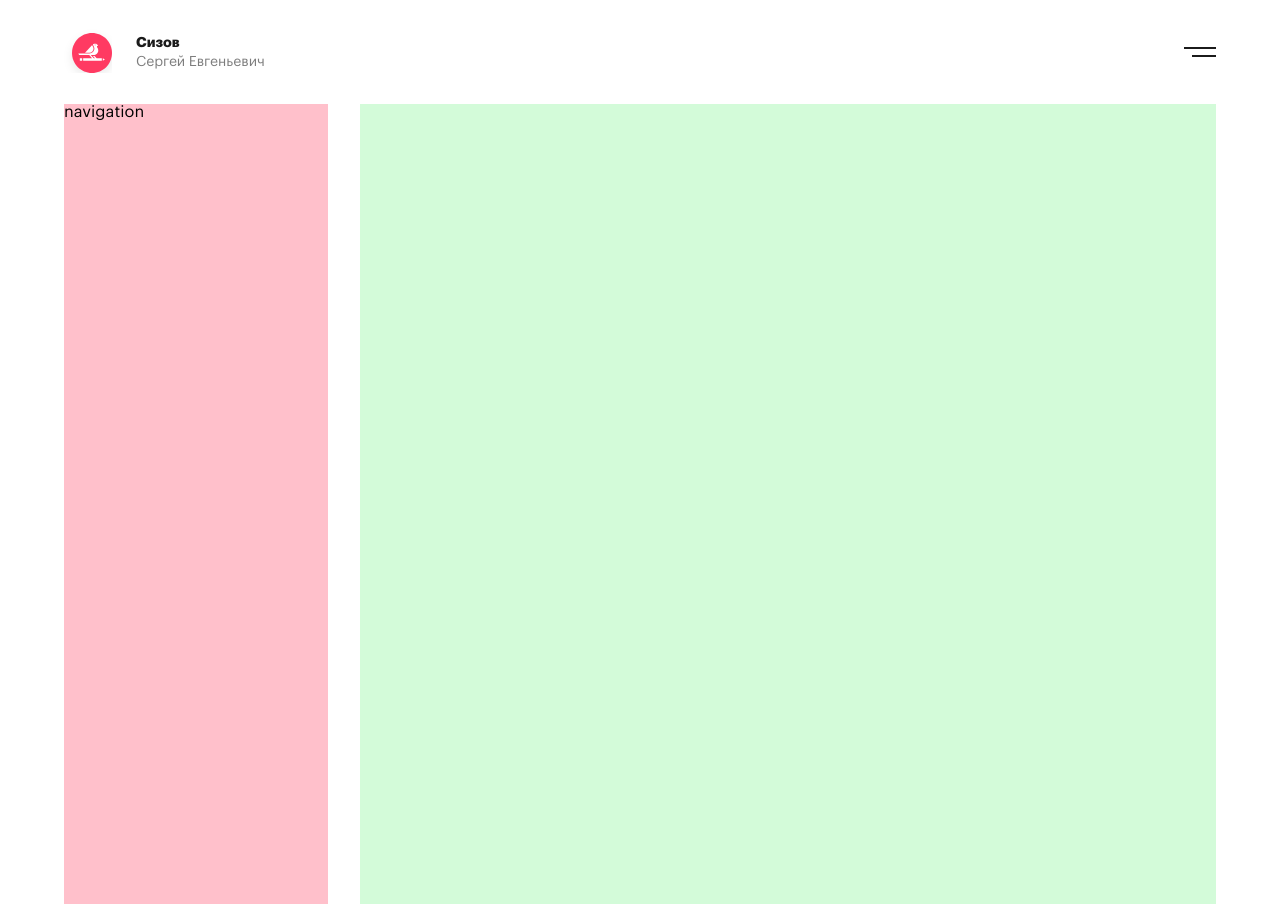
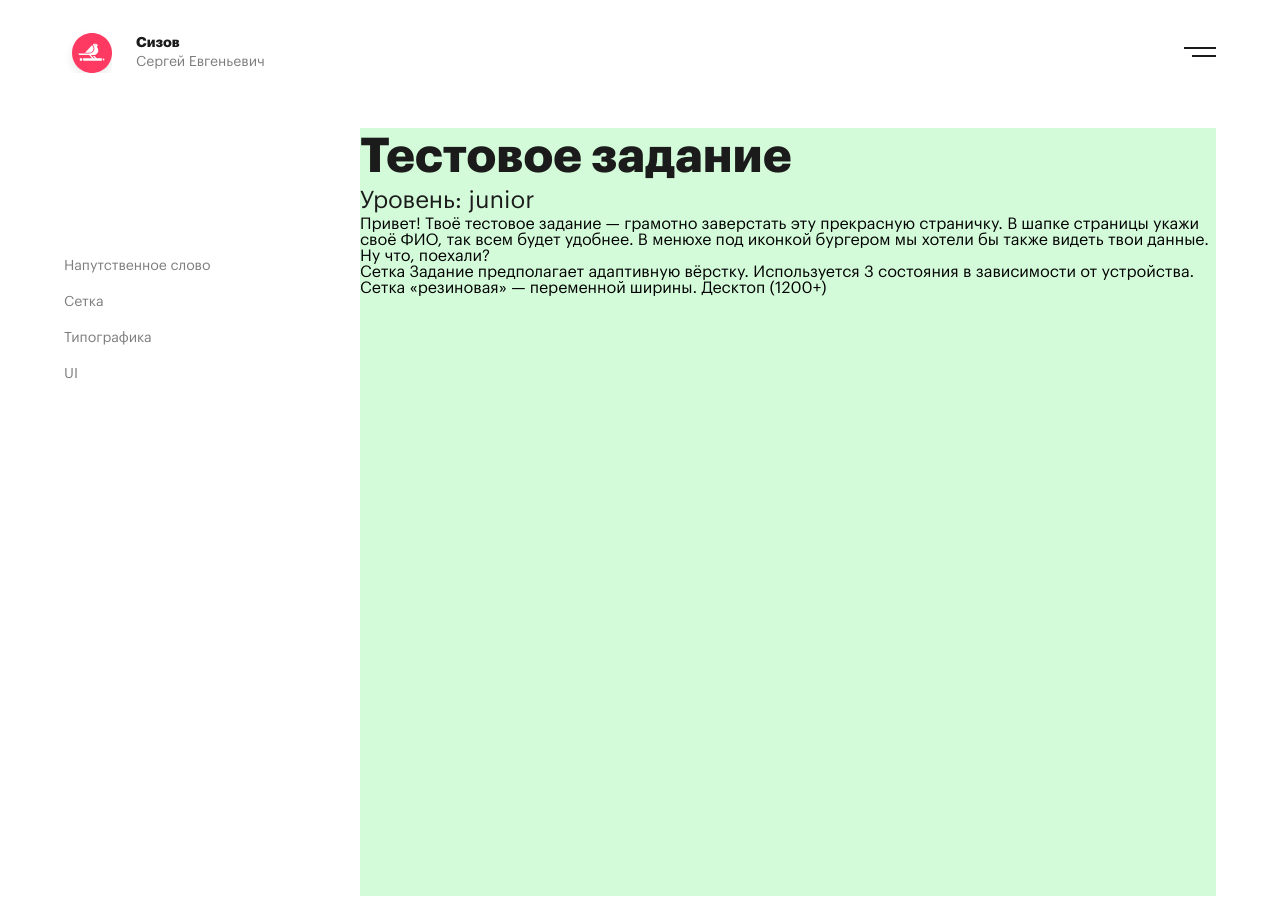
Before and after one commit to sseezov/test-Make, a React app: page / in a window 1280 px wide. Built offline with nearby package versions, Linux system fonts and the light colour scheme.

Commit message:
feat:main block in progress

```diff
--- a/src/components/App.js
+++ b/src/components/App.js
@@ -1,8 +1,8 @@
 import React from "react";
 import '../styles/App.scss';
 import Header from './Header'
-import Main from "./Main";
-import Nav from "./Nav";
+import Main from "./main/Main";
+import Nav from "./nav/Nav";
 
 function App() {
   return (
--- a/src/components/Main.js
+++ /dev/null
@@ -1,11 +0,0 @@
-import '../styles/Main.scss'
-
-function Main() {
-  return (
-    <main className='Main'>
-
-    </main>
-  );
-}
-
-export default Main;
--- a/src/components/Nav.js
+++ /dev/null
@@ -1,10 +0,0 @@
-import '../styles/Nav.scss'
-
-function Nav() {
-  return (
-    <aside className='Nav'>navigation
-    </aside>
-  );
-}
-
-export default Nav;
--- a/src/components/header/usernameContainer.js
+++ b/src/components/header/usernameContainer.js
@@ -3,7 +3,7 @@ import '../../styles/header/usernameContainer.scss'
 
 const UsernameContainer = () => {
   return (
-    <div className='usernameContainer'>
+    <div className='usernameContainer lesser-text'>
       <div className='usernameContainer__name'>Сизов</div>
       <div className='usernameContainer__surname'>Сергей Евгеньевич</div>
     </div>
--- /dev/null
+++ b/src/components/main/Main.js
@@ -0,0 +1,26 @@
+import '../../styles/Main.scss'
+
+
+function Main() {
+  return (
+    <div className='main'>
+      <div className='heading-block'>
+        <h1 className='heading-block__heading'>Тестовое задание</h1>
+        <p className='lead-text'>Уровень: junior</p>
+      </div>
+      <div className='description-block'>
+        Привет! Твоё тестовое задание — грамотно заверстать эту прекрасную страничку. В шапке страницы укажи своё ФИО, так всем будет удобнее. В менюхе под иконкой бургером мы хотели бы также видеть твои данные. Ну что, поехали?
+      </div>
+      <div className='grid-block'>
+        Сетка
+        Задание предполагает адаптивную вёрстку. Используется 3 состояния в зависимости от устройства. Сетка «резиновая» — переменной ширины.
+        Десктоп (1200+)
+      </div>
+      <div className='main__typo'></div>
+      <div className='main__ui'></div>
+      <div className='main__accordion'></div>
+    </div>
+  );
+}
+
+export default Main;
--- /dev/null
+++ b/src/components/nav/Nav.js
@@ -0,0 +1,16 @@
+import '../../styles/nav/nav.scss'
+
+function Nav() {
+  return (
+    <aside className='nav'>
+      <ul className='nav__list lesser-text'>
+        <li>Напутственное слово</li>
+        <li>Сетка</li>
+        <li>Типографика</li>
+        <li>UI</li>
+      </ul>
+    </aside>
+  );
+}
+
+export default Nav;
--- a/src/styles/App.scss
+++ b/src/styles/App.scss
@@ -1,10 +1,37 @@
 @import '../styles/fonts.scss';
+
+* {
+  margin: 0;
+  padding: 0;
+  box-sizing: border-box;
+}
 
 .App {
   display: grid;
   margin-left: 64px;
   margin-right: 64px;
   grid-template-columns: repeat(12, minmax(0, 1fr));
+  grid-template-rows: repeat(7, minmax(0, 1fr));
   column-gap: 32px;
   font-family: 'Graphik LCG';
 }
+
+h1 {
+  color: #1B1B1B;
+  font-size: 48px;
+  line-height: 56px;
+  font-weight: 700;
+}
+
+.lead-text {
+  font-size: 24px;
+  line-height: 32px;
+  color: #1B1B1B;
+  font-weight: 400;
+}
+
+.lesser-text {
+  font-size: 14px;
+  line-height: 20px;
+  font-weight: 400;
+}
--- a/src/styles/Main.scss
+++ b/src/styles/Main.scss
@@ -1,5 +1,6 @@
-.Main {
-  min-height: 100vh;
+.main {
   background-color: rgb(211, 251, 217);
   grid-column: span 9 / span 9;
+  grid-row: span 6 / span 6;
+
 }
--- a/src/styles/Nav.scss
+++ /dev/null
@@ -1,6 +0,0 @@
-.Nav {
-  background-color: pink;
-  height: 100%;
-  grid-column: span 3 / span 3;
-
-}
--- a/src/styles/header/usernameContainer.scss
+++ b/src/styles/header/usernameContainer.scss
@@ -1,6 +1,4 @@
 .usernameContainer {
-  font-size: 14px;
-  line-height: 20px;
 
   &__name {
     color: #1B1B1B;
--- /dev/null
+++ b/src/styles/nav/nav.scss
@@ -0,0 +1,16 @@
+.nav {
+  grid-column: span 3 / span 3;
+  grid-row: 3;
+
+  &__list {
+    list-style-type: none;
+    color: #7D7D7D;
+    li {
+      margin-bottom: 16px;
+    }
+
+    li:last-of-type {
+      margin-bottom: 0;
+    }
+  }
+}
```
